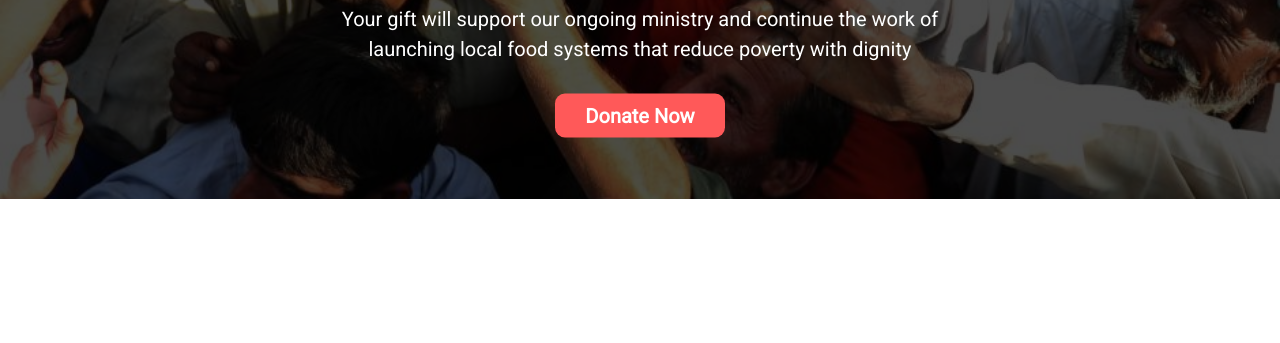
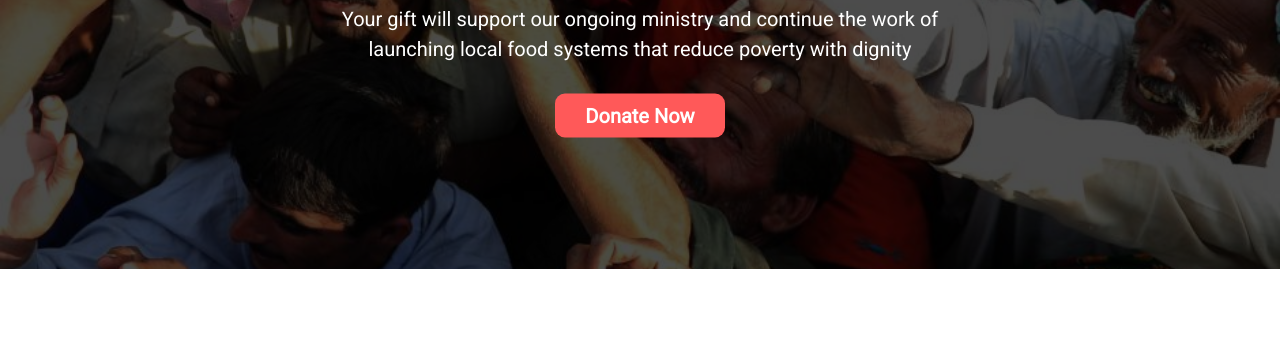
Before and after one commit to Emon1304013/donate-today, a plain HTML site: page index.html in a window 1280 px wide. Shown: the part 451-794 px from the top of the page. Drawn offline with Linux system fonts and the light colour scheme.

Commit message:
Header viewport height updated

```diff
--- a/styles/style.css
+++ b/styles/style.css
@@ -18,7 +18,7 @@ h2{
 /* Header Styling starts here */
 .header{
     background-image: url(../images/donation0.jpg);
-    height: 650px;
+    height: 90vh;
     background-position: center;
     background-repeat: no-repeat;
     background-size: cover;
```
